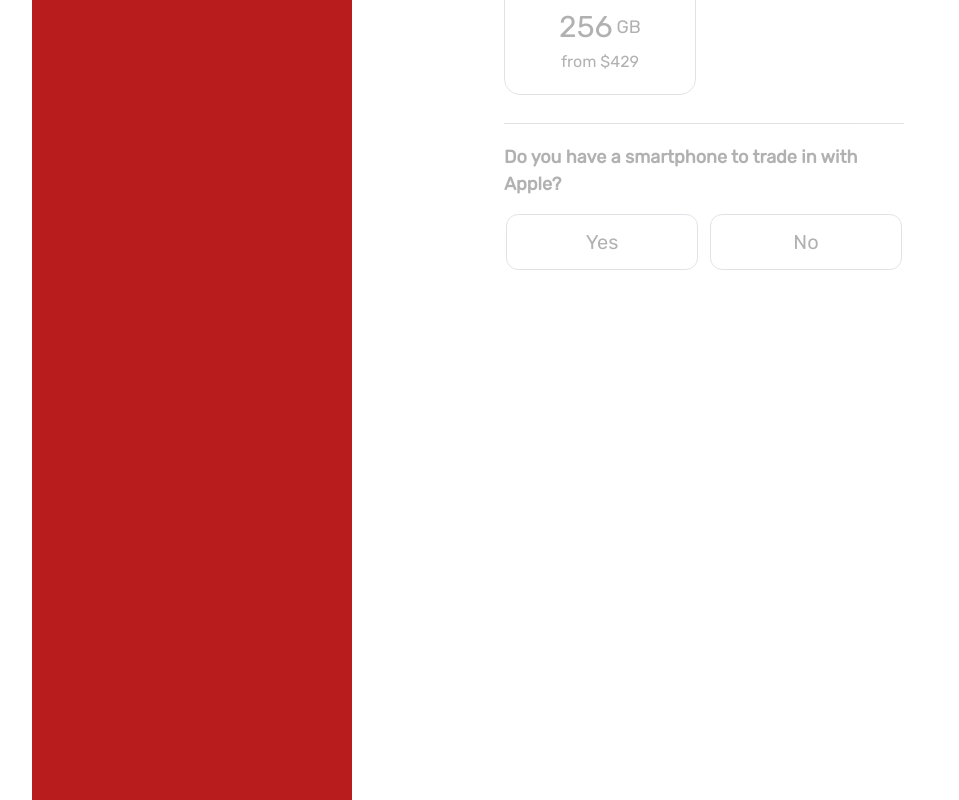
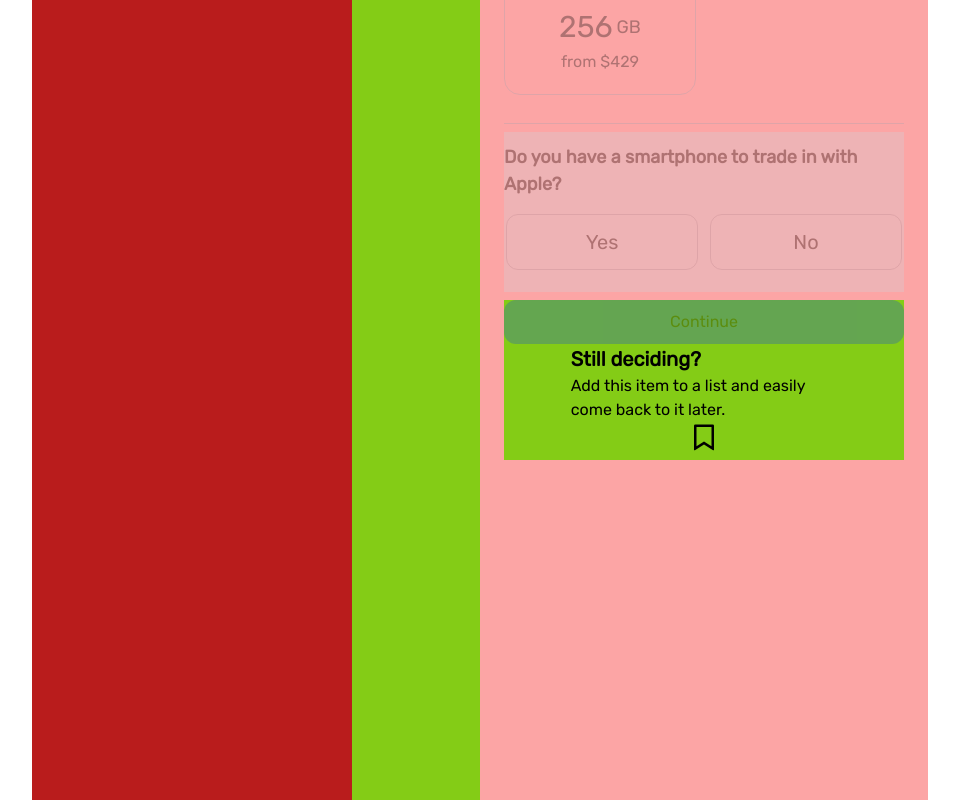
Before and after one commit to isrezaei/solo-shop, a React (Create React App) app: page /details/1 in a window 1280 px wide. Shown: the part 1046-1846 px from the top of the page, without its empty margins (160-1119 px from the left). Built offline with nearby package versions, Linux system fonts and the light colour scheme.

Commit message:
start dynamic detail page options step three dynamic choice color , capacity , trade
*fix base style

```diff
--- a/src/Components/DetailsPage/DetailsEachProduct.jsx
+++ b/src/Components/DetailsPage/DetailsEachProduct.jsx
@@ -171,7 +171,7 @@ export const DetailsEachProduct = ({EachProduct}) =>
 
         <>
 
-            <div className='container relative max-w-4xl  mx-auto h-220 '>
+            <div className='container relative max-w-4xl  mx-auto h-225 bg-lime-500 '>
 
                 <section className='bg-red-700 w-80 h-full absolute left-0'>
 
@@ -189,7 +189,7 @@ export const DetailsEachProduct = ({EachProduct}) =>
 
                 </section>
 
-                <section className='w-3/6 absolute right-0  flex flex-col justify-start items-start gap-2 p-6'>
+                <section className='w-3/6 h-full  absolute right-0  bg-red-300 flex flex-col justify-start items-start gap-2 p-6'>
 
                     <p className='text-3xl font-bold'>Buy {product}</p>
 
@@ -223,7 +223,7 @@ export const DetailsEachProduct = ({EachProduct}) =>
                     </div>
 
 
-                    <div className={`w-full flex flex-col justify-start items-center gap-4 transition-all ${choicesAnswer.haveOldPhone === 'Yes' ? 'h-96 overflow-visible' : 'h-40 overflow-hidden'} ${!enableSection.enableSectionTrade && 'pointer-events-none opacity-30' }`}>
+                    <div className={`w-full bg-gray-300  flex flex-col justify-start items-center gap-4 transition-all ${choicesAnswer.haveOldPhone === 'Yes' ? 'h-auto overflow-visible' : 'h-40 overflow-hidden'} ${!enableSection.enableSectionTrade && 'pointer-events-none opacity-30' }`}>
 
                         <p className='font-bold text-lg mt-3'>Do you have a smartphone to trade in with Apple?</p>
                         <div className='flex justify-center items-center gap-3'>
@@ -239,13 +239,13 @@ export const DetailsEachProduct = ({EachProduct}) =>
                             }
                         </div>
 
-                        <div className='w-full mt-3'>
+                        <div className='w-full  bg-lime-500 mt-3 '>
 
                             <p className='font-bold'>Which model do you have?</p>
                             <p className='mt-1 text-sm'>On your iPhone, go to Settings > Your Name. Scroll down to see the model. On other smartphones, go to Settings > About phone.</p>
                             <p className='mt-3 text-sm'>If your model is part of the iPhone Upgrade Program <a className='text-blue-700' href='https://secure5.store.apple.com/shop/eligibility/upgradeEligibilitySignInOptions'>check your upgrade eligibility and trade inOpens in new window.</a></p>
 
-                            <div className={`w-full flex flex-col justify-start items-start mt-5 transition-all ${choiceOldModel.offPrice ? 'h-96 overflow-visible' : 'h-20 overflow-hidden'}`}>
+                            <div className={`w-full flex flex-col justify-start items-start mt-5 transition-all ${choiceOldModel.offPrice ? 'overflow-visible' : 'h-20 overflow-hidden'}`}>
                                 <label htmlFor='select-model' className='font-bold text-lg'>Choose your model</label>
 
                                 <select onChange={(e)=> stepChoiceModel(e.target.value)} id='select-model' className='w-full mt-1  border rounded-xl flex justify-start items-start'>
@@ -254,7 +254,7 @@ export const DetailsEachProduct = ({EachProduct}) =>
                                 </select>
 
 
-                                <div className='w-full mt-3 '>
+                                <div className='w-full mt-3 bg-amber-500 '>
                                     <p className='font-bold text-lg'>Is the iPhone in good condition?</p>
                                     <p className='text-sm mt-1'>Answer yes if all of the following apply :</p>
                                     <ul className='list-disc text-sm px-5 mt-1'>
@@ -280,24 +280,27 @@ export const DetailsEachProduct = ({EachProduct}) =>
                                     </div>
                                 </div>
                             </div>
+                        </div>
+
+                    </div>
 
 
-                            <button className='w-full h-11 bg-blue-700 rounded-xl  pointer-events-none opacity-30'>Continue</button>
 
-                            <div className='w-full  flex justify-between items-center mt-5'>
-                                <div className='w-8/12 flex flex-col justify-between items-start'>
-                                    <p className='text-xl font-bold'>Still deciding?</p>
-                                    <p>Add this item to a list and easily come back to it later.</p>
-                                </div>
+                    <div style={{height : '10rem'}} className='w-full flex flex-col justify-start items-center bg-lime-500'>
 
-                                <RiBookmarkLine className='text-3xl'/>
+                        <button className='w-full h-11 bg-blue-700 rounded-xl  pointer-events-none opacity-30'>Continue</button>
 
-                            </div>
+                        <div className='w-8/12 flex flex-col justify-between items-start'>
+                            <p className='text-xl font-bold'>Still deciding?</p>
+                            <p>Add this item to a list and easily come back to it later.</p>
+                        </div>
+                        <RiBookmarkLine className='text-3xl'/>
 
-                        </div>
                     </div>
 
+
                 </section>
+
 
             </div>
 
--- a/src/Components/DetailsPage/DetailsPreRender.jsx
+++ b/src/Components/DetailsPage/DetailsPreRender.jsx
@@ -43,7 +43,7 @@ export const DetailsPreRender = () =>
             <HeaderDown HeaderMargin={HeaderMargin}/>
 
 
-            <div className='w-full relative mx-auto'>
+            <div className='w-full relative mx-auto '>
                 {Render}
             </div>
 
--- a/tailwind.config.js
+++ b/tailwind.config.js
@@ -12,7 +12,7 @@ module.exports = {
         '101' : '27rem',
         '140'  : '40rem',
         '150' : '50rem',
-        '220' : '120rem'
+        '225' : '125rem'
       },
 
       colors: {
```
